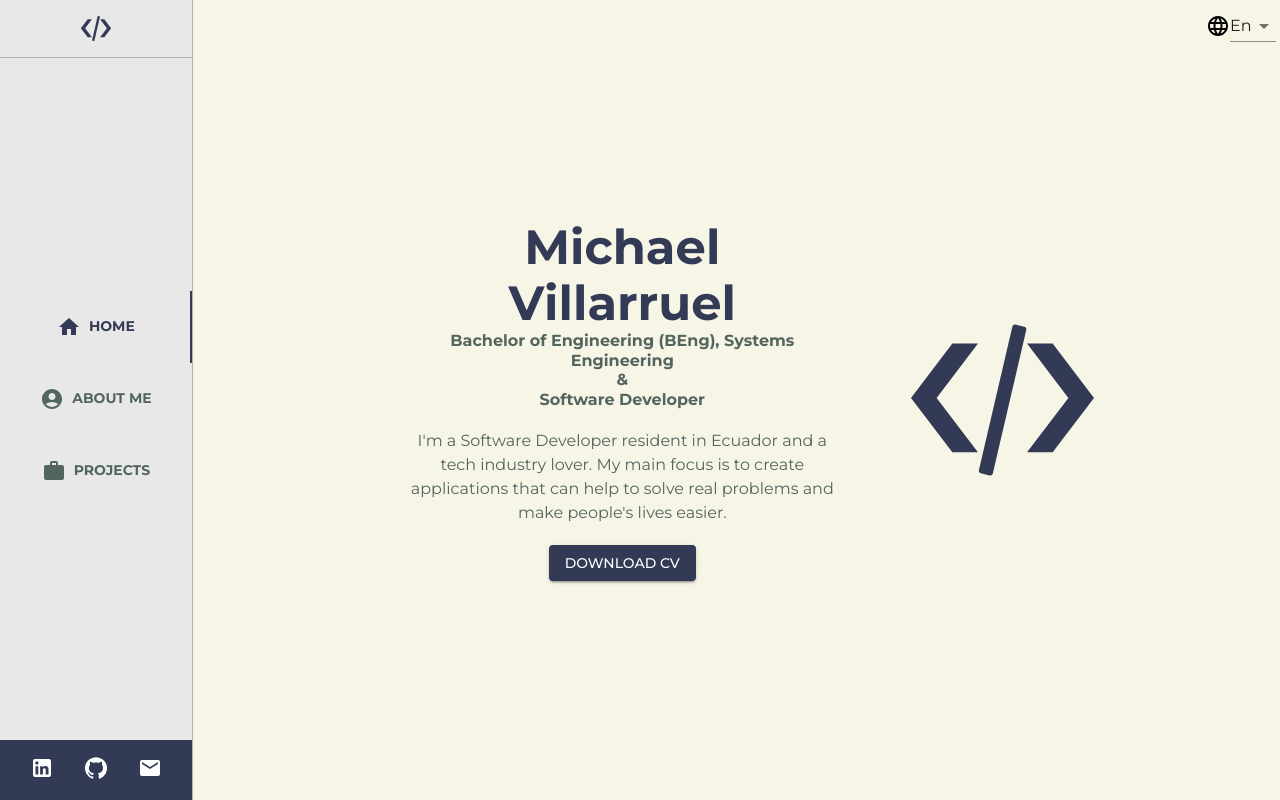
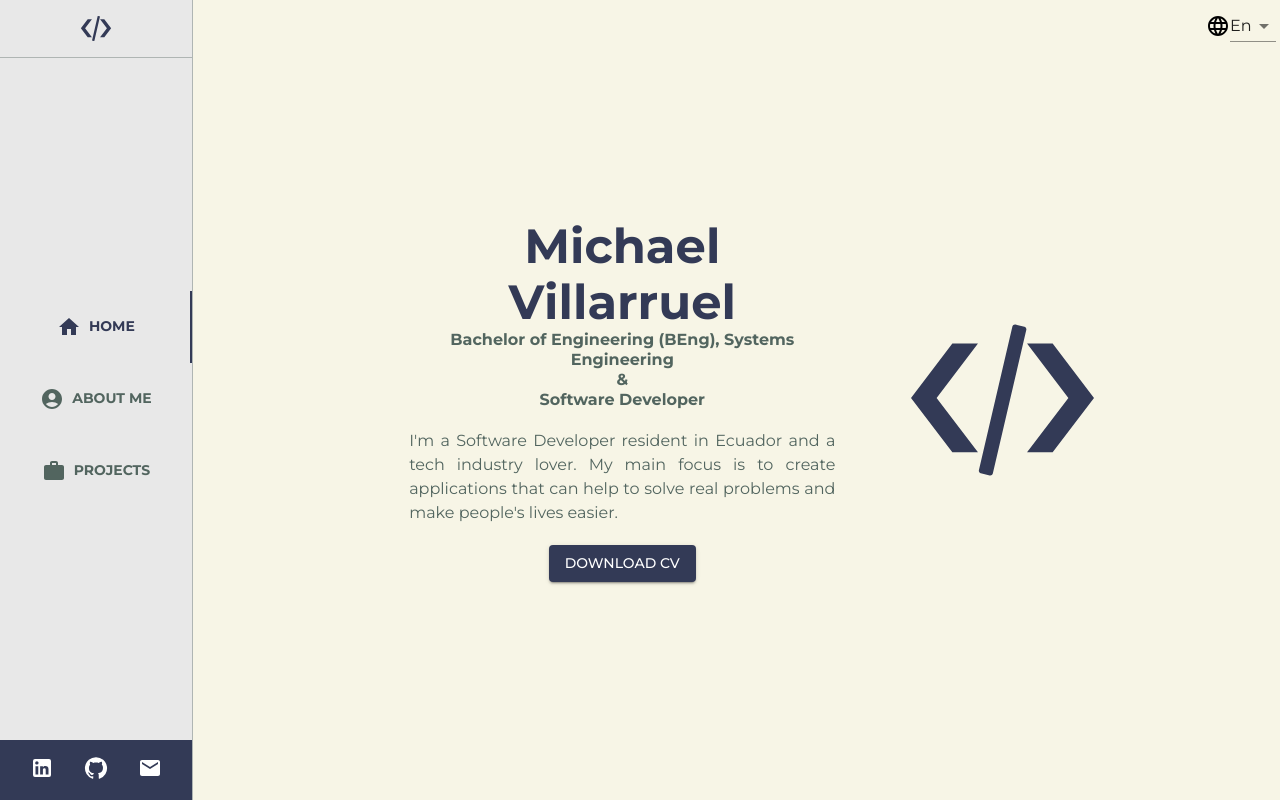
Before and after one commit to mikevillarruel/portfolio, a React (Create React App) app: page / in a window 1280 px wide. Built offline with nearby package versions, Linux system fonts and the light colour scheme.

Commit message:
style: remove dependency of useTheme and make improvements to some component styles

```diff
--- a/src/App.tsx
+++ b/src/App.tsx
@@ -1,33 +1,32 @@
 import { Box } from '@mui/material';
-import useTheme from '@mui/material/styles/useTheme';
 import { Outlet } from 'react-router-dom';
 import { Nav } from './components/Nav';
+import { Styles } from './interfaces/interfaces';
 
 function App() {
-  const theme = useTheme();
-
   return (
-    <Box
-      sx={{
-        display: 'flex',
-        flexDirection: { xs: 'column-reverse', md: 'row' },
-        minWidth: 360,
-        overflow: 'auto',
-      }}
-    >
+    <Box sx={styles.rootContainer}>
       <Nav />
-      <Box
-        sx={{
-          width: { xs: '100%', md: '85%' },
-          height: { xs: '90vh', md: '100vh' },
-          overflow: 'auto',
-          backgroundColor: theme.palette.background.default,
-        }}
-      >
+      <Box sx={styles.contentContainer}>
         <Outlet />
       </Box>
     </Box>
   );
 }
 
+const styles: Styles = {
+  rootContainer: {
+    display: 'flex',
+    flexDirection: { xs: 'column-reverse', md: 'row' },
+    minWidth: '360px',
+    overflow: 'auto',
+  },
+  contentContainer: {
+    width: { xs: '100%', md: '85%' },
+    height: { xs: '90vh', md: '100vh' },
+    overflow: 'auto',
+    backgroundColor: 'background.default',
+  },
+};
+
 export default App;
--- a/src/components/Nav.tsx
+++ b/src/components/Nav.tsx
@@ -1,29 +1,11 @@
 import { Box } from '@mui/material';
-import { useTheme } from '@mui/material/styles';
-import { Theme } from '@mui/material/styles/createTheme';
-import { SxProps } from '@mui/system';
+import { Styles } from '../interfaces/interfaces';
 import { NavFooter } from './NavFooter';
 import { NavIcon } from './NavIcon';
 import { NavMenu } from './NavMenu';
 import { SelectLanguage } from './SelectLanguage';
 
 export const Nav = () => {
-  const theme = useTheme();
-
-  const styles: {
-    [key: string]: SxProps<Theme>;
-  } = {
-    navContainer: {
-      width: { xs: '100%', md: '15%' },
-      height: { xs: '10vh', md: '100vh' },
-      display: 'flex',
-      flexDirection: 'column',
-      justifyContent: 'space-between',
-      backgroundColor: theme.palette.background.paper,
-      borderRight: { xs: 'none', md: `1px solid ${theme.palette.divider}` },
-    },
-  };
-
   return (
     <Box sx={styles.navContainer}>
       <SelectLanguage />
@@ -33,3 +15,17 @@ export const Nav = () => {
     </Box>
   );
 };
+
+const styles: Styles = {
+  navContainer: {
+    width: { xs: '100%', md: '15%' },
+    height: { xs: '10vh', md: '100vh' },
+    display: 'flex',
+    flexDirection: 'column',
+    justifyContent: 'space-between',
+    backgroundColor: 'background.paper',
+    borderRightWidth: { xs: '0', md: '1px' },
+    borderRightStyle: 'solid',
+    borderRightColor: 'divider',
+  },
+};
--- a/src/components/NavFooter.tsx
+++ b/src/components/NavFooter.tsx
@@ -2,7 +2,6 @@ import GitHubIcon from '@mui/icons-material/GitHub';
 import LinkedInIcon from '@mui/icons-material/LinkedIn';
 import MailIcon from '@mui/icons-material/Mail';
 import { Box, Link } from '@mui/material';
-import { useTheme } from '@mui/material/styles';
 import { Styles } from '../interfaces/interfaces';
 
 interface FooterItem {
@@ -11,27 +10,7 @@ interface FooterItem {
 }
 
 export const NavFooter = () => {
-  const theme = useTheme();
-
-  const styles: Styles = {
-    navFooter: {
-      display: 'flex',
-      flexDirection: { xs: 'column', md: 'row' },
-      alignItems: 'center',
-      justifyContent: 'space-evenly',
-      backgroundColor: theme.palette.primary.main,
-      paddingY: '2vh',
-      top: { xs: 0, md: 'auto' },
-      right: { xs: 0, md: 'auto' },
-      position: { xs: 'absolute', md: 'relative' },
-      maxWidth: { xs: '10%', md: '100%' },
-    },
-    navFooterItem: {
-      margin: { xs: '10px', md: 0 },
-    },
-  };
-
-  const footerLinks: FooterItem[] = [
+  const footerItems: FooterItem[] = [
     {
       href: 'https://www.linkedin.com/in/mikevillarruel/',
       icon: <LinkedInIcon sx={{ color: 'white' }} />,
@@ -48,7 +27,7 @@ export const NavFooter = () => {
 
   return (
     <Box sx={styles.navFooter}>
-      {footerLinks.map((link, index) => {
+      {footerItems.map((link, index) => {
         return (
           <Link
             sx={styles.navFooterItem}
@@ -63,3 +42,21 @@ export const NavFooter = () => {
     </Box>
   );
 };
+
+const styles: Styles = {
+  navFooter: {
+    display: 'flex',
+    flexDirection: { xs: 'column', md: 'row' },
+    alignItems: 'center',
+    justifyContent: 'space-evenly',
+    backgroundColor: 'primary.main',
+    paddingY: '2vh',
+    top: { xs: 0, md: 'auto' },
+    right: { xs: 0, md: 'auto' },
+    position: { xs: 'absolute', md: 'relative' },
+    maxWidth: { xs: '10%', md: '100%' },
+  },
+  navFooterItem: {
+    margin: { xs: '10px', md: 0 },
+  },
+};
--- a/src/components/NavIcon.tsx
+++ b/src/components/NavIcon.tsx
@@ -3,18 +3,6 @@ import codeIcon from '../assets/images/code-icon.svg';
 import { Styles } from '../interfaces/interfaces';
 
 export const NavIcon = () => {
-  const styles: Styles = {
-    logoContainer: {
-      width: '100%',
-      flexDirection: 'column',
-      justifyContent: 'center',
-      display: { xs: 'none', md: 'flex' },
-    },
-    divider: {
-      display: { xs: 'none', md: 'block' },
-    },
-  };
-
   return (
     <Box sx={styles.logoContainer}>
       <img
@@ -31,3 +19,15 @@ export const NavIcon = () => {
     </Box>
   );
 };
+
+const styles: Styles = {
+  logoContainer: {
+    width: '100%',
+    flexDirection: 'column',
+    justifyContent: 'center',
+    display: { xs: 'none', md: 'flex' },
+  },
+  divider: {
+    display: { xs: 'none', md: 'block' },
+  },
+};
--- a/src/components/NavMenu.tsx
+++ b/src/components/NavMenu.tsx
@@ -55,24 +55,6 @@ export const NavMenu = () => {
     setValue(newValue);
   };
 
-  const styles: Styles = {
-    navMenuItem: {
-      width: { xs: '33.3%', md: '100%' },
-      paddingX: '10%',
-      textDecoration: 'none',
-      fontWeight: 'bold',
-      textTransform: 'none',
-    },
-    navMenu: {
-      width: '100%',
-    },
-    tabIndicatorProps: {
-      backgroundColor: 'var(--primary)',
-      top: { xs: 0, md: 'auto' },
-      right: { xs: 'auto', md: 0 },
-    },
-  };
-
   return (
     <Box sx={styles.navMenu}>
       <Tabs
@@ -98,3 +80,21 @@ export const NavMenu = () => {
     </Box>
   );
 };
+
+const styles: Styles = {
+  navMenu: {
+    width: '100%',
+  },
+  navMenuItem: {
+    width: { xs: '33.3%', md: '100%' },
+    paddingX: '10%',
+    textDecoration: 'none',
+    fontWeight: 'bold',
+    textTransform: 'none',
+  },
+  tabIndicatorProps: {
+    backgroundColor: 'primary.main',
+    top: { xs: 0, md: 'auto' },
+    right: { xs: 'auto', md: 0 },
+  },
+};
--- a/src/index.css
+++ b/src/index.css
@@ -2,7 +2,9 @@
 
 body {
   margin: 0;
-  font-family: var(--font-family);
+  font-family: -apple-system, BlinkMacSystemFont, 'Segoe UI', 'Roboto', 'Oxygen',
+    'Ubuntu', 'Cantarell', 'Fira Sans', 'Droid Sans', 'Helvetica Neue',
+    sans-serif;
   -webkit-font-smoothing: antialiased;
   -moz-osx-font-smoothing: grayscale;
 }
@@ -11,16 +13,3 @@ code {
   font-family: source-code-pro, Menlo, Monaco, Consolas, 'Courier New',
     monospace;
 }
-
-:root {
-  /* Color Palette */
-  --background: #f7f5e6; /* fresh */
-  --primary: #333a56; /* vermillion */
-  --secondary: #52655f; /* sunshine */
-  --terciary: #afb5b3;
-  --backgroundDark: #e8e8e8; /* clean */
-  /* Font Family */
-  --font-family: Montserrat, -apple-system, BlinkMacSystemFont, 'Segoe UI',
-    'Roboto', 'Oxygen', 'Ubuntu', 'Cantarell', 'Fira Sans', 'Droid Sans',
-    'Helvetica Neue', sans-serif;
-}
--- a/src/pages/About.tsx
+++ b/src/pages/About.tsx
@@ -40,57 +40,19 @@ export const About = () => {
     { name: 'Docker', image: dockerIcon },
   ];
 
-  const styles: Styles = {
-    aboutPage: {
-      height: { xs: 'auto', md: '100vh' },
-      paddingX: { xs: '10%', md: '20%' },
-    },
-    descriptionContainer: {
-      height: { xs: 'auto', md: '50%' },
-      display: 'flex',
-      flexDirection: { xs: 'column', md: 'row' },
-      alignItems: 'center',
-    },
-  };
-
   return (
     <Box sx={styles.aboutPage}>
       <Box sx={styles.descriptionContainer}>
         <Box>
-          <Typography
-            sx={{
-              textAlign: {
-                xs: 'center',
-                md: 'justify',
-              },
-            }}
-            variant="h3"
-          >
+          <Typography sx={styles.title} variant="h3">
             {content.about_me}
           </Typography>
-          <Typography
-            sx={{
-              textAlign: {
-                xs: 'center',
-                md: 'justify',
-              },
-            }}
-            variant="body1"
-          >
+          <Typography sx={styles.description} variant="body1">
             {content.about_description}
           </Typography>
         </Box>
         <Box>
-          <Avatar
-            src={profileImage}
-            alt="Profile"
-            sx={{
-              width: 150,
-              height: 150,
-              margin: { xs: '15px', md: '0px' },
-              marginLeft: { md: '20px' },
-            }}
-          />
+          <Avatar src={profileImage} alt="Profile" sx={styles.avatar} />
         </Box>
       </Box>
       <Box
@@ -100,40 +62,14 @@ export const About = () => {
         }}
       >
         <Box>
-          <Typography
-            variant="h5"
-            sx={{
-              textAlign: 'center',
-            }}
-          >
+          <Typography variant="h5" sx={styles.stackTitle}>
             {content.technologies_i_have_work_with}
           </Typography>
         </Box>
-        <Box
-          sx={{
-            display: 'flex',
-            flexWrap: 'wrap',
-            justifyContent: 'center',
-          }}
-        >
+        <Box sx={styles.stackContainer}>
           {icons.map((icon, index) => (
-            <Box
-              sx={{
-                display: 'flex',
-                flexDirection: 'column',
-                alignItems: 'center',
-                justifyContent: 'space-evenly',
-                margin: '10px',
-              }}
-              key={index}
-            >
-              <img
-                style={{
-                  height: 80,
-                }}
-                src={icon.image}
-                alt={icon.name}
-              />
+            <Box sx={styles.technologieContainer} key={index}>
+              <img style={{ height: 80 }} src={icon.image} alt={icon.name} />
               <Typography variant="h6">{icon.name}</Typography>
             </Box>
           ))}
@@ -142,3 +78,49 @@ export const About = () => {
     </Box>
   );
 };
+
+const styles: Styles = {
+  aboutPage: {
+    height: { xs: 'auto', md: '100vh' },
+    paddingX: { xs: '10%', md: '20%' },
+  },
+  descriptionContainer: {
+    height: { xs: 'auto', md: '50%' },
+    display: 'flex',
+    flexDirection: { xs: 'column', md: 'row' },
+    alignItems: 'center',
+  },
+  title: {
+    textAlign: {
+      xs: 'center',
+      md: 'left',
+    },
+  },
+  description: {
+    textAlign: {
+      xs: 'center',
+      md: 'justify',
+    },
+  },
+  avatar: {
+    width: 150,
+    height: 150,
+    margin: { xs: '15px', md: '0px' },
+    marginLeft: { md: '20px' },
+  },
+  stackTitle: {
+    textAlign: 'center',
+  },
+  stackContainer: {
+    display: 'flex',
+    flexWrap: 'wrap',
+    justifyContent: 'center',
+  },
+  technologieContainer: {
+    display: 'flex',
+    flexDirection: 'column',
+    alignItems: 'center',
+    justifyContent: 'space-evenly',
+    margin: '10px',
+  },
+};
--- a/src/pages/Home.tsx
+++ b/src/pages/Home.tsx
@@ -2,46 +2,26 @@ import { Box, Button, Typography } from '@mui/material';
 import { useContext } from 'react';
 import codeIcon from '../assets/images/code-icon.svg';
 import { LanguageContext } from '../context/LanguageContext';
+import { Styles } from '../interfaces/interfaces';
 
 export const Home = () => {
   const { content } = useContext(LanguageContext);
   document.title = `${content.michael_villarruel} | ${content.home}`;
 
   return (
-    <Box
-      sx={{
-        display: 'flex',
-        flexDirection: { xs: 'column-reverse', md: 'row' },
-        paddingX: { xs: '10%', md: '15%' },
-      }}
-    >
-      <Box
-        sx={{
-          flexGrow: 1,
-          display: 'flex',
-          flexDirection: 'column',
-          justifyContent: { xs: 'flex-start', md: 'center' },
-          textAlign: 'initial',
-          height: { xs: '65vh', md: '100vh' },
-          alignItems: 'center',
-        }}
-      >
-        <Box
-          sx={{
-            maxWidth: '80%',
-            textAlign: 'center',
-          }}
-        >
+    <Box sx={styles.homePage}>
+      <Box sx={styles.descriptionContainer}>
+        <Box sx={styles.internalContainer}>
           <Typography variant="h3">{content.michael_villarruel}</Typography>
           <Typography variant="h4">{content.bachelor_degree}</Typography>
           <Typography variant="h4">&</Typography>
           <Typography variant="h4">{content.software_developer}</Typography>
           <br />
-          <Typography variant="body1">{content.home_description}</Typography>
+          <Typography sx={styles.description} variant="body1">
+            {content.home_description}
+          </Typography>
           <Button
-            sx={{
-              marginTop: '20px',
-            }}
+            sx={styles.downloadButton}
             variant="contained"
             onClick={() => {
               window.open(
@@ -54,21 +34,9 @@ export const Home = () => {
           </Button>
         </Box>
       </Box>
-      <Box
-        sx={{
-          flexGrow: 1,
-          minWidth: '30%',
-          display: 'flex',
-          alignItems: 'center',
-          justifyContent: 'center',
-          height: { xs: '25vh', md: 'auto' },
-        }}
-      >
+      <Box sx={styles.imageContainer}>
         <img
-          style={{
-            width: '80%',
-            height: '50%',
-          }}
+          style={{ width: '80%', height: '50%' }}
           src={codeIcon}
           alt="code icon"
         />
@@ -76,3 +44,37 @@ export const Home = () => {
     </Box>
   );
 };
+
+const styles: Styles = {
+  homePage: {
+    display: 'flex',
+    flexDirection: { xs: 'column-reverse', md: 'row' },
+    paddingX: { xs: '10%', md: '15%' },
+  },
+  descriptionContainer: {
+    flexGrow: 1,
+    display: 'flex',
+    flexDirection: 'column',
+    justifyContent: { xs: 'flex-start', md: 'center' },
+    height: { xs: '65vh', md: '100vh' },
+    alignItems: 'center',
+  },
+  internalContainer: {
+    maxWidth: '80%',
+    textAlign: 'center',
+  },
+  description: {
+    textAlign: 'justify',
+  },
+  imageContainer: {
+    flexGrow: 1,
+    minWidth: '30%',
+    display: 'flex',
+    alignItems: 'center',
+    justifyContent: 'center',
+    height: { xs: '25vh', md: 'auto' },
+  },
+  downloadButton: {
+    marginTop: '20px',
+  },
+};
--- a/src/themes/Theme.tsx
+++ b/src/themes/Theme.tsx
@@ -35,7 +35,8 @@ const theme = createTheme({
     h6: {
       fontSize: '0.8rem',
     },
-    fontFamily: 'var(--font-family);',
+    fontFamily:
+      "Montserrat, -apple-system, BlinkMacSystemFont, 'Segoe UI', 'Roboto', 'Oxygen', 'Ubuntu', 'Cantarell', 'Fira Sans', 'Droid Sans', 'Helvetica Neue', sans-serif",
   },
   components: {
     MuiTab: {
```
